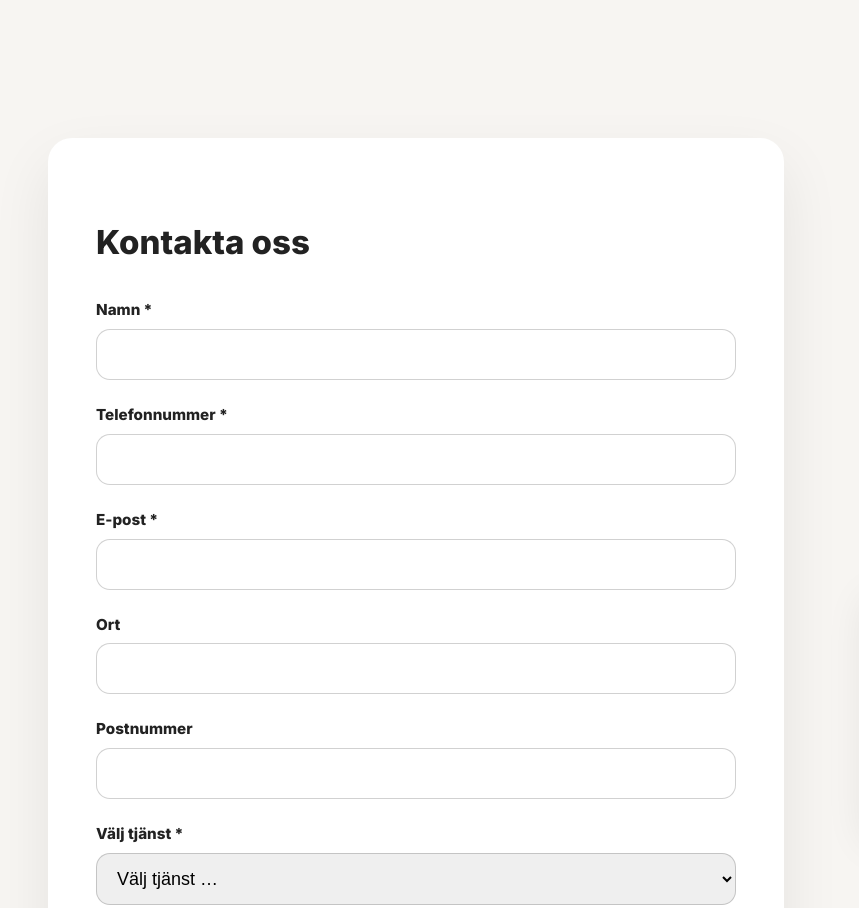
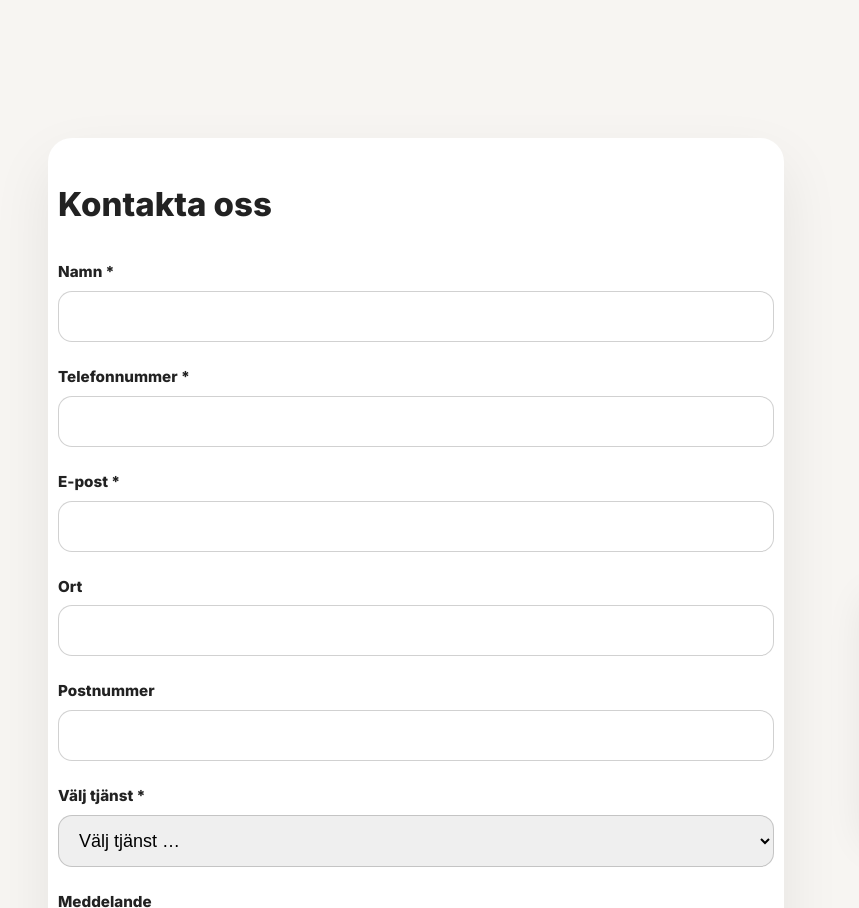
Before and after one commit to Valersha88888888/jw.html, a plain HTML site: page index.html in a window 1280 px wide. Shown: the part 6000-6908 px from the top of the page, 0-859 px from the left. Drawn offline with nearby package versions, Linux system fonts and the light colour scheme.

Commit message:
Reduce padding in kontakt-form class

```diff
--- a/css/stylen.css
+++ b/css/stylen.css
@@ -221,7 +221,7 @@ img {
 
 .kontakt-form {
   background: #fff;
-  padding: 48px;
+  padding: 10px;
   border-radius: 24px;
   box-shadow: 0 25px 60px rgba(0,0,0,0.08);
   max-width: 760px;
```
